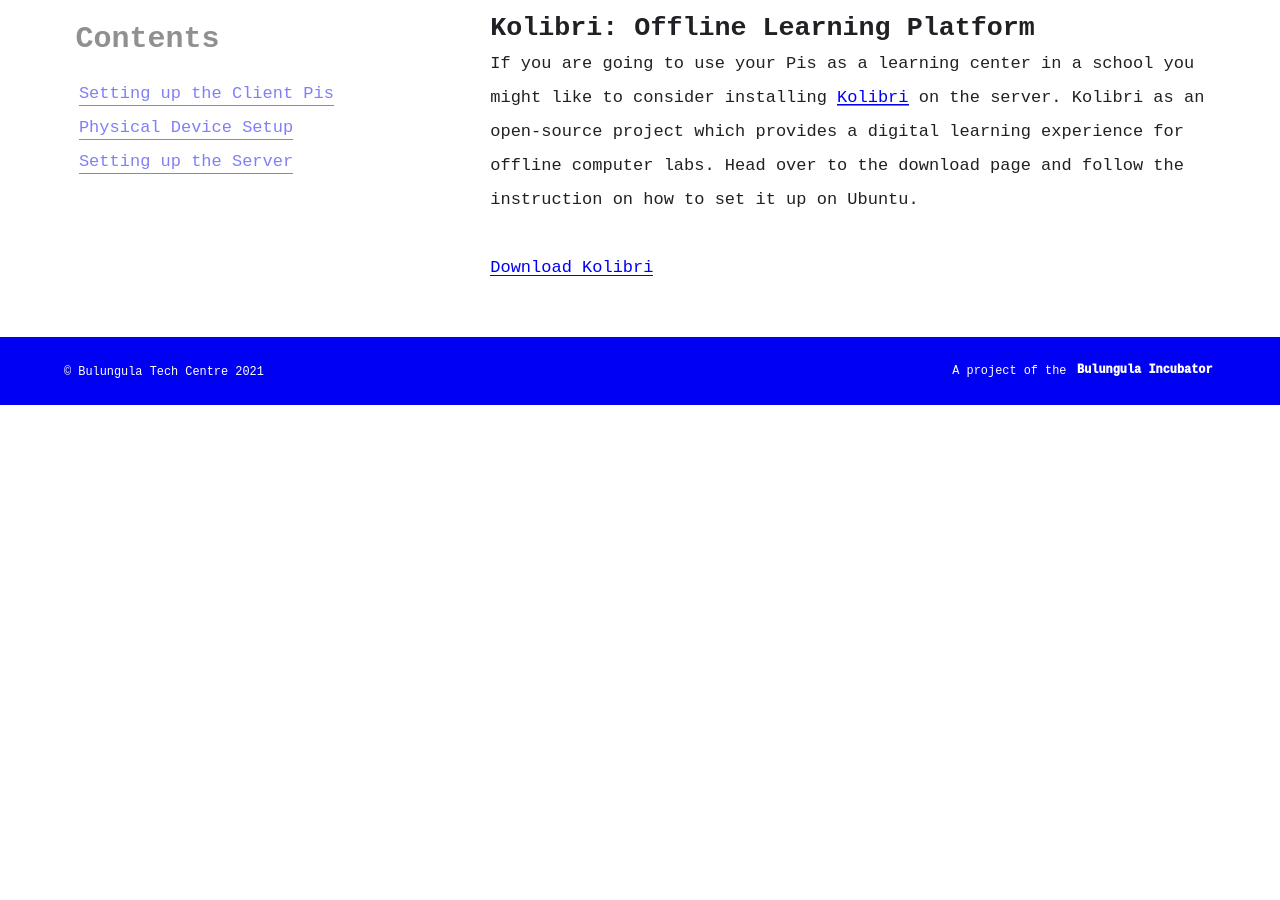
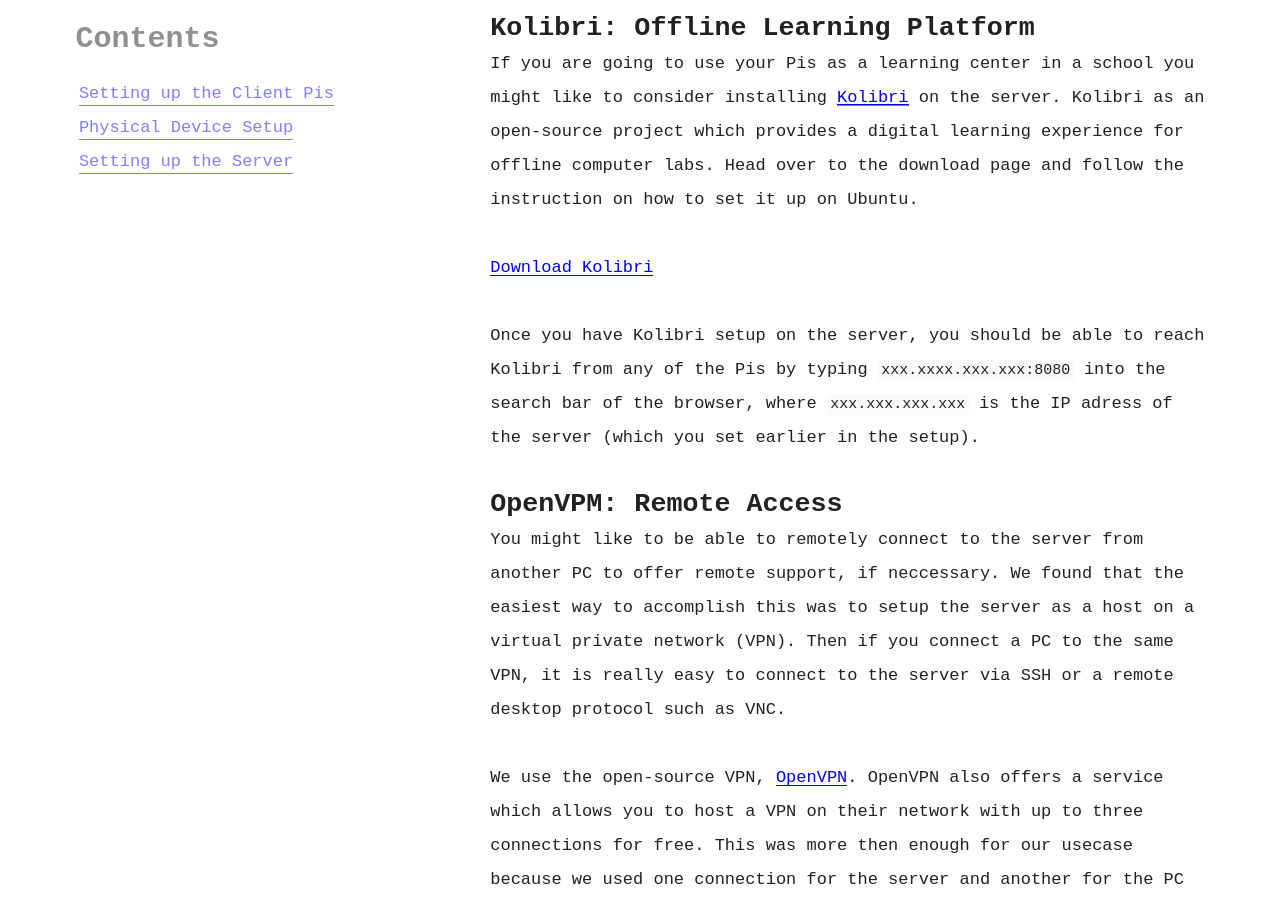
Before and after one commit to bulungula-tech-centre/bulungula-tech-centre, a Jekyll site: the page built from setup.md, in a window 1280 px wide and 900 px high, scrolled down 5418 px. Built offline with Jekyll 4.4.1, drawn with Linux system fonts in a browser that asks for light colours; before the commit the page ends 5823 px from its top, so only the background shows below that; some of the changed text lies outside the part shown.

Commit message:
Update setup.md

```diff
--- a/setup.md
+++ b/setup.md
@@ -71,3 +71,16 @@ Congratulations you have successfully setup Pi Server.
 If you are going to use your Pis as a learning center in a school you might like to consider installing [Kolibri](https://github.com/learningequality/kolibri) on the server. Kolibri as an open-source project which provides a digital learning experience for offline computer labs. Head over to the download page and follow the instruction on how to set it up on Ubuntu.
 
 [Download Kolibri](https://learningequality.org/download/)
+
+Once you have Kolibri setup on the server, you should be able to reach Kolibri from any of the Pis by typing  `xxx.xxxx.xxx.xxx:8080` into the search bar of the browser, where `xxx.xxx.xxx.xxx` is the IP adress of the server (which you set earlier in the setup).
+
+#### OpenVPM: Remote Access
+You might like to be able to remotely connect to the server from another PC to offer remote support, if neccessary. We found that the easiest way to accomplish this was to setup the server as a host on a virtual private network (VPN). Then if you connect a PC to the same VPN, it is really easy to connect to the server via SSH or a remote desktop protocol such as VNC.
+
+We use the open-source VPN, [OpenVPN](https://openvpn.net/). OpenVPN also offers a service which allows you to host a VPN on their network with up to three connections for free. This was more then enough for our usecase because we used one connection for the server and another for the PC providing remote support.
+
+Here is a good tutorial on how to setup OpenVPN.
+[Setup OpenVPN for Remote Desktop](https://openvpn.net/for/securing-rdp-for-remote-work/)
+
+We chose to use VNC as our remote desktop protocol instead of RDP, but that is up to you. If you chose to use VNC, we reccomend installing `x11vnc` on the server.
+[Setup X11VNC](https://tecadmin.net/setup-x11vnc-server-on-ubuntu-linuxmint/)
```
